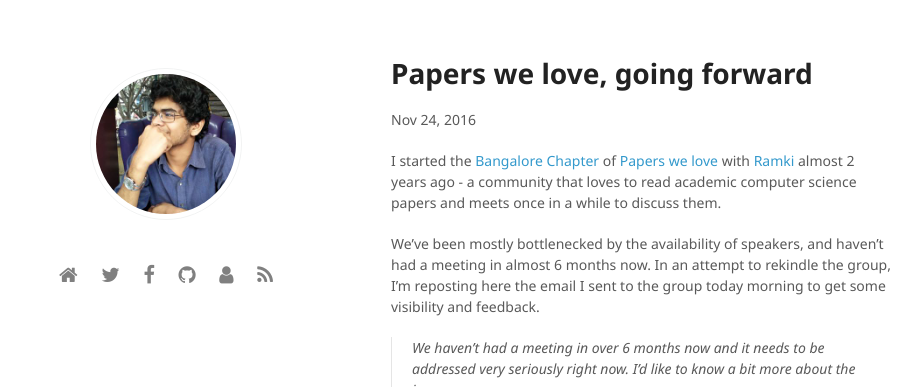
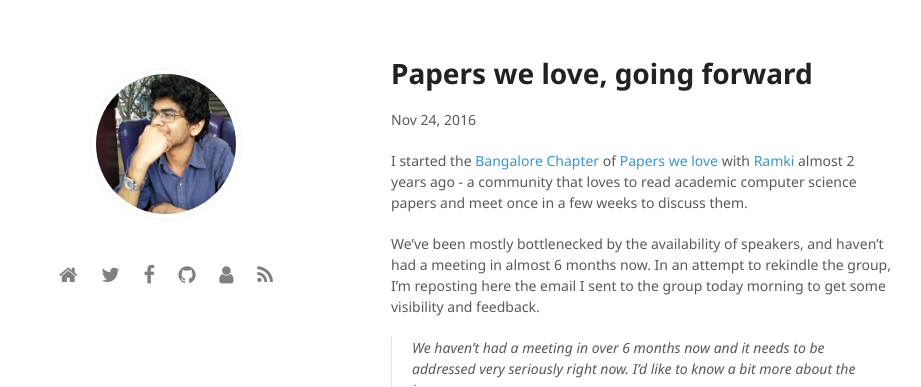
Before and after one commit to jaseemabid/blog, a Jekyll site: the page built from _posts/2016-11-24-pwl.md, in a window 1280 px wide. Shown: the top 387 px of the page, without its empty margins (179-1100 px from the left). Built offline with Jekyll 4.4.1, drawn with Linux system fonts in a browser that asks for light colours; nearby versions of some CDN libraries.

Commit message:
Minor wording fix

```diff
--- a/_posts/2016-11-24-pwl.md
+++ b/_posts/2016-11-24-pwl.md
@@ -7,7 +7,7 @@ I started
 the [Bangalore Chapter](http://www.meetup.com/Papers-we-love-Bangalore/)
 of [Papers we love](http://paperswelove.org/)
 with [Ramki](https://rkrishnan.org/) almost 2 years ago - a community that loves
-to read academic computer science papers and meets once in a while to discuss
+to read academic computer science papers and meet once in a few weeks to discuss
 them.
 
 We've been mostly bottlenecked by the availability of speakers, and haven't had
```
